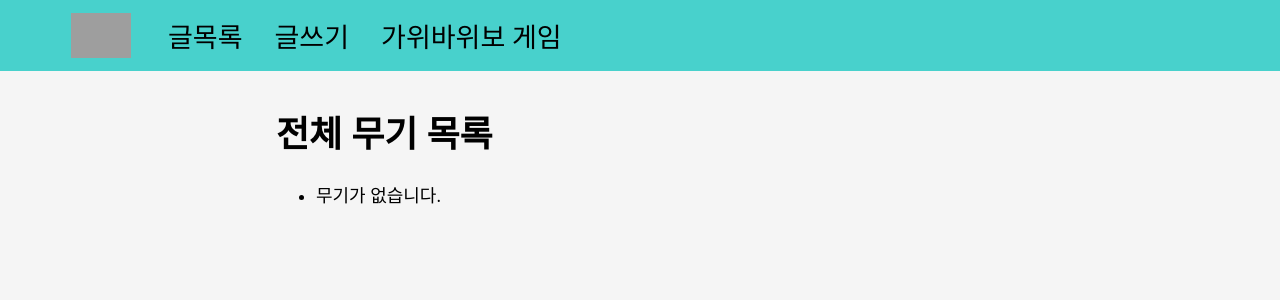
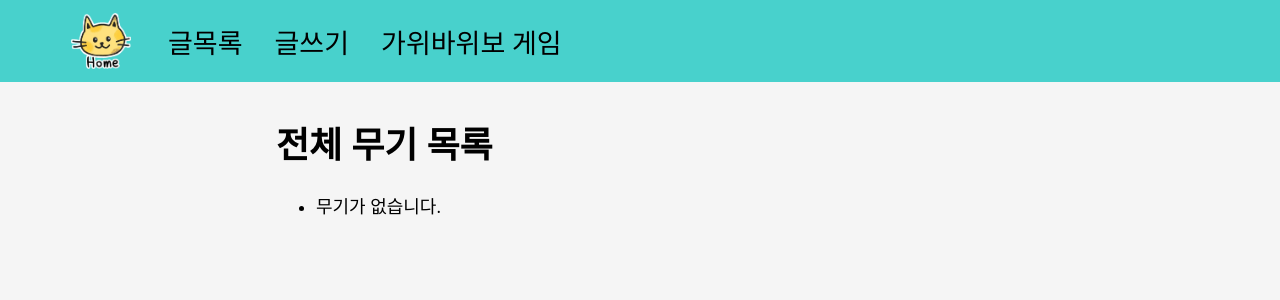
Before and after one commit to JG-C3/DjangoW7-Example, a Django app: page /game/list-weapon/ in a window 1280 px wide. Shown: the top 300 px of the page. Run offline with Django 4.2, Linux system fonts and the light colour scheme; data that the repository does not hold is empty; some web fonts are replaced; grey boxes are pictures that could not be loaded.

Commit message:
Update Django W7

```diff
--- a/jgDjango/templates/base.html
+++ b/jgDjango/templates/base.html
@@ -6,7 +6,7 @@
   <meta http-equiv="X-UA-Compatible" content="IE=edge">
   <meta name="viewport" content="width=device-width, initial-scale=1.0">
   <title>jgDjango</title>
-  <link rel="icon" href="{% static 'image/favicon-96x96.png' %}">
+  <link rel="icon" href="{% static 'images/favicon-96x96.png' %}">
   <link rel="stylesheet" href="{% static 'css/style.css' %}">
   <style>
     /* .navbar : html 코드에서 class 속성값이 "navbar"인 태그에 css 적용 */
@@ -62,7 +62,7 @@
   <div class="navbar">
     <span>
       <a href="{% url 'page:index' %}">
-        <img class="logo" src="{% static 'image/jgcat.jpg' %}" alt="jgcat">
+        <img class="logo" src="{% static 'images/jgcat.jpg' %}" alt="jgcat">
       </a>
     </span>
     <span>
```
Also changed, not shown: game/migrations/0001_initial.py (added), page/migrations/0001_initial.py (added).
